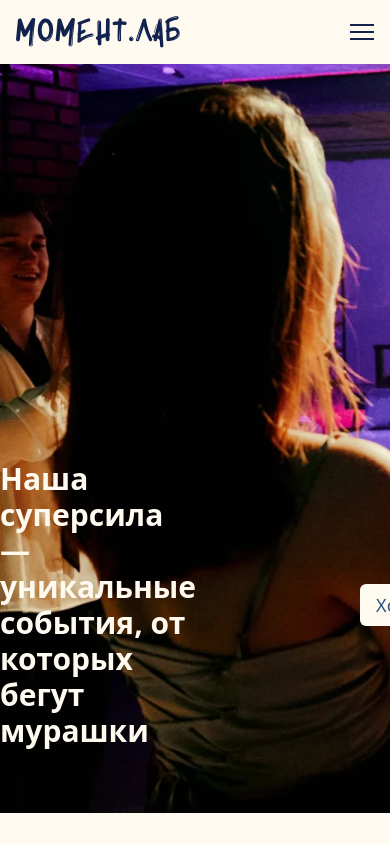
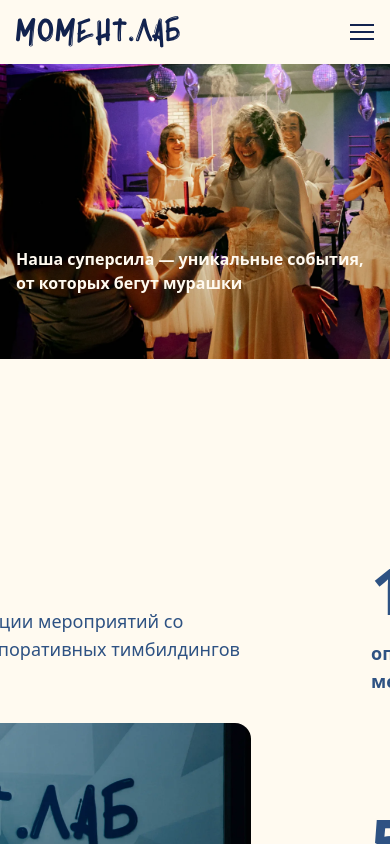
Before and after one commit to L0veR1ck/moment-lab, a React (Vite) app in the folder front/: page / in a window 390 px wide. Shown: the top 844 px of the page. Built offline with nearby package versions, Linux system fonts and the light colour scheme.

Commit message:
адаптив первой секции

```diff
--- a/front/src/components/layout/carcass-sub-pages/carcass-sub-pages.tsx
+++ b/front/src/components/layout/carcass-sub-pages/carcass-sub-pages.tsx
@@ -1,5 +1,5 @@
 import Marquee from 'react-fast-marquee';
-import ConditionItem from '../../ui/ condition-item/ condition-item';
+import ConditionItem from '../../ui/condition-item/condition-item';
 import Button from '../../ui/button/button';
 import ModalForm from '../../ui/modal-form/modal-form';
 import ProgramList from '../../ui/program-list/program-list';
--- a/front/src/pages/main-screen/components/info-section/info-section.tsx
+++ b/front/src/pages/main-screen/components/info-section/info-section.tsx
@@ -1,4 +1,4 @@
-import ConditionItem from '../../../../components/ui/ condition-item/ condition-item';
+import ConditionItem from '../../../../components/ui/condition-item/condition-item';
 
 function InfoSection() {
   const statsData = [
--- a/front/src/pages/main-screen/components/start-section/start-section.tsx
+++ b/front/src/pages/main-screen/components/start-section/start-section.tsx
@@ -9,16 +9,48 @@ function StartSection() {
   };
 
   return (
-    <section className="flex justify-center items-end bg-cover bg-[url(./src/assets/content/start-photo.png)] bg-no-repeat h-[calc(100vh-95px)] w-screen ">
-      <div className="flex gap-[164px] pb-[64px] items-center justify-between w-full max-w-[1280px]">
-        <h1 className="text-3xl font-semibold text-[var(--color-beige)]">
+    <section
+      className="
+        relative
+        flex justify-center items-end
+        bg-cover bg-top bg-no-repeat
+        w-screen
+
+        min-h-[35vh]        /* мобилка <640px */
+        sm:min-h-[50vh]     /* планшет 640-768px */
+        md:min-h-[90vh]    /* ПК >=768px */
+      "
+      style={{
+        backgroundImage: 'url(\'./src/assets/content/start-photo.png\')',
+      }}
+    >
+      <div
+        className="
+          flex flex-col sm:flex-row
+          gap-8 sm:gap-[164px]
+          pb-16 sm:pb-[64px]
+          items-center justify-center sm:justify-between
+          w-full max-w-[1280px] px-4
+        "
+      >
+        <h1
+          className="
+            text-l sm:text-3xl md:text-4xl
+            font-semibold
+            text-[var(--color-beige)]
+            text-left
+          "
+        >
           Наша суперсила — уникальные события, от которых бегут мурашки
         </h1>
-        <Button
-          text="Хочу мероприятие 🎉"
-          onClick={scrollToForm}
-          theme={'light'}
-        ></Button>
+
+        <div className="hidden md:block">
+          <Button
+            text="Хочу мероприятие 🎉"
+            onClick={scrollToForm}
+            theme="light"
+          />
+        </div>
       </div>
     </section>
   );
--- a/front/src/pages/rent-screen/rent-screen.tsx
+++ b/front/src/pages/rent-screen/rent-screen.tsx
@@ -2,7 +2,7 @@ import Footer from '../../components/layout/footer/footer';
 import Header from '../../components/layout/header/header';
 import Button from '../../components/ui/button/button';
 import ModalForm from '../../components/ui/modal-form/modal-form';
-import ConditionItem from '../../components/ui/ condition-item/ condition-item';
+import ConditionItem from '../../components/ui/condition-item/condition-item.tsx';
 import {
   bottleIcon,
   cakeIcon,
```
Also changed, not shown: front/src/components/ui/condition-item/condition-item.tsx (renamed from front/src/components/ui/ condition-item/ condition-item.tsx).
